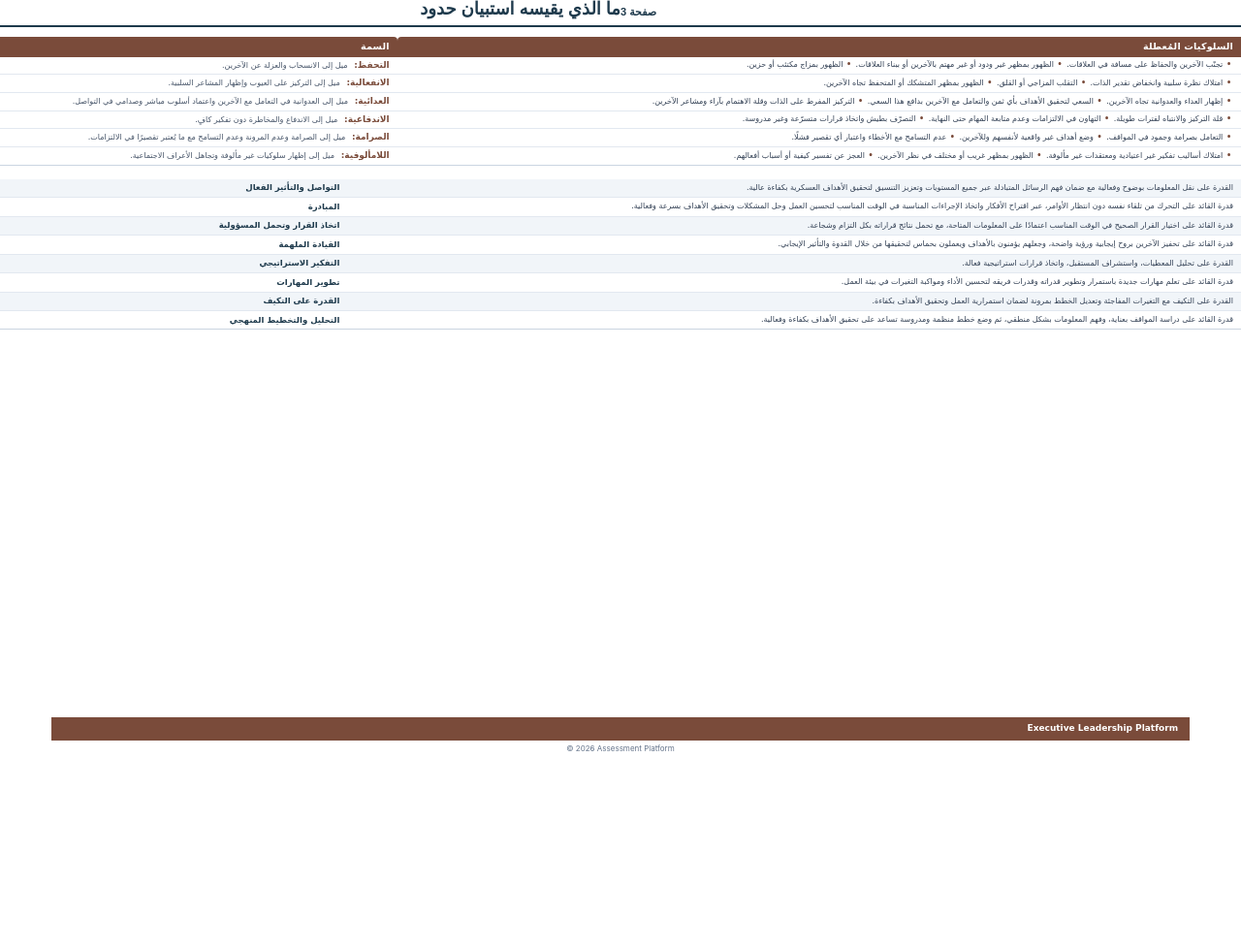
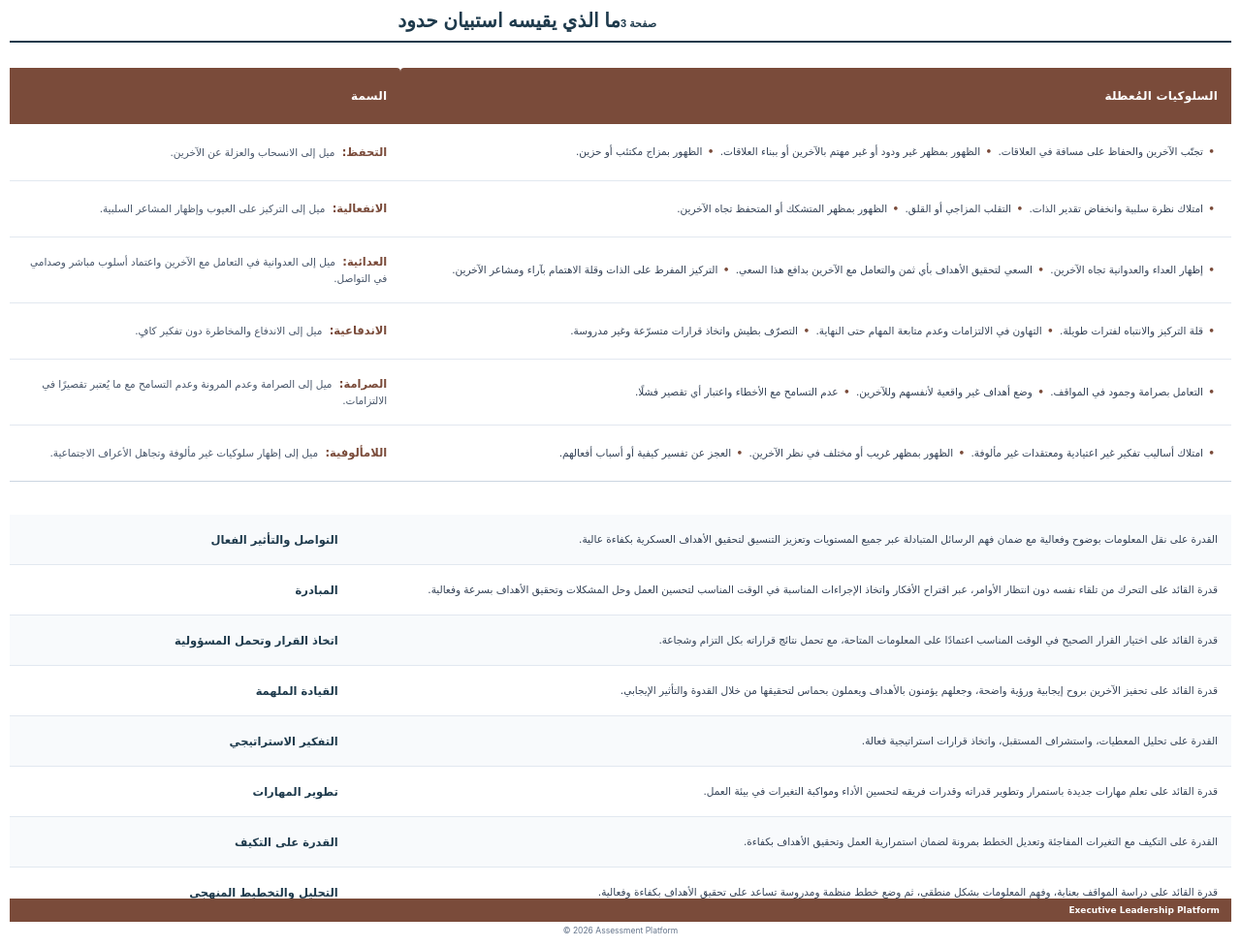
Before and after one commit to omarHaraz/psychometric-platform, a Spring app: template backend/src/main/resources/templates/report/page3.html in a window 1280 px wide. Shown: the whole page at 97% size. Before the commit the page ends 775 px from the top, so only its background shows below. Run offline with Thymeleaf, Linux system fonts and the light colour scheme; the template is opened without the code that fills it, so the values that code supplies are empty; some of the project's set-up classes (security, data sources, template engines, error pages and the like) are left out, and stand-ins take their place.

Commit message:
fix(report): vertically stretch Page 3 tables and apply uniform 10px boundary spacing

```diff
--- a/backend/src/main/resources/templates/report/page3.html
+++ b/backend/src/main/resources/templates/report/page3.html
@@ -10,7 +10,7 @@
            ========================================================================== */
         @page {
             size: A4 portrait;
-            margin: 10mm 14mm 16mm 14mm;
+            margin: 0;
         }
 
         * {
@@ -27,16 +27,25 @@
             color: #1e293b;
             direction: rtl;
             text-align: right;
-            font-size: 8.5px;
-            line-height: 1.35;
+            font-size: 9.5px;
+            line-height: 1.4;
+        }
+
+        /* 0. Main Page 3 Uniform 10px Boundary Wrapper */
+        .page3-wrapper {
+            padding: 10px;
+            width: 100%;
+            height: 100%;
+            box-sizing: border-box;
+            position: relative;
         }
 
         /* 1. Page Header */
         .page-header-box {
             width: 100%;
             border-bottom: 2px solid #1e3a4c;
-            padding-bottom: 6px;
-            margin-bottom: 10px;
+            padding-bottom: 10px;
+            margin-bottom: 26px;
             background: transparent;
         }
 
@@ -46,8 +55,8 @@
             table-layout: fixed;
             border-collapse: collapse;
             margin-top: 0;
-            margin-bottom: 14px;
-            font-size: 8.5px;
+            margin-bottom: 34px;
+            font-size: 10.5px;
             background-color: #ffffff;
         }
 
@@ -55,8 +64,8 @@
             background-color: #7a4b3a;
             color: #ffffff;
             font-weight: 700;
-            font-size: 9.5px;
-            padding: 4px 8px;
+            font-size: 12px;
+            padding: 11px 14px;
             text-align: right;
             border: none;
             letter-spacing: 0.2px;
@@ -72,12 +81,16 @@
             border-top-right-radius: 4px;
         }
 
+        table.derailer-table tr {
+            height: 58px;
+        }
+
         table.derailer-table td {
-            padding: 3px 8px;
+            padding: 16px 14px;
             vertical-align: middle;
             border: none;
             border-bottom: 1px solid #e2e8f0;
-            line-height: 1.3;
+            line-height: 1.6;
             color: #334155;
         }
 
@@ -87,7 +100,7 @@
 
         .trait-title {
             color: #7a4b3a;
-            font-size: 9px;
+            font-size: 11.5px;
             font-weight: 700;
             display: inline-block;
             margin-left: 4px;
@@ -95,20 +108,20 @@
 
         .trait-desc {
             color: #475569;
-            font-size: 8px;
+            font-size: 10.5px;
             display: inline;
         }
 
         .behaviors-text {
             color: #334155;
-            font-size: 8px;
-            line-height: 1.3;
+            font-size: 10.5px;
+            line-height: 1.6;
         }
 
         .behavior-dot {
             color: #7a4b3a;
             font-weight: bold;
-            margin: 0 2px 0 1px;
+            margin: 0 3px 0 2px;
         }
 
         /* 3. Competency Reference Table */
@@ -117,35 +130,39 @@
             table-layout: fixed;
             border-collapse: collapse;
             margin-top: 0;
-            margin-bottom: 14px;
-            font-size: 8.5px;
+            margin-bottom: 20px;
+            font-size: 10.5px;
             background-color: #ffffff;
         }
 
+        table.competency-table tr {
+            height: 52px;
+        }
+
         table.competency-table tr.shaded-row {
-            background-color: #f1f5f9;
+            background-color: #f8fafc;
         }
 
         table.competency-table td.comp-desc-cell {
             width: 72%;
-            padding: 3.5px 8px;
+            padding: 15px 14px;
             vertical-align: middle;
             border: none;
             border-bottom: 1px solid #e2e8f0;
             color: #334155;
-            font-size: 8px;
-            line-height: 1.3;
+            font-size: 10.5px;
+            line-height: 1.6;
             text-align: justify;
         }
 
         table.competency-table td.comp-name-cell {
             width: 28%;
-            padding: 3.5px 8px;
+            padding: 15px 14px;
             vertical-align: middle;
             border: none;
             border-bottom: 1px solid #e2e8f0;
             color: #1e3a4c;
-            font-size: 8.5px;
+            font-size: 11.5px;
             font-weight: 700;
             text-align: right;
         }
@@ -161,22 +178,22 @@
             left: 0;
             right: 0;
             width: 100%;
-            padding: 0 14mm 6mm 14mm;
+            padding: 0 10px 10px 10px;
             box-sizing: border-box;
         }
 
         .banner-copyright {
-            font-size: 8px;
+            font-size: 8.5px;
             color: #64748b;
             font-family: 'Inter', 'Arial', sans-serif;
             direction: ltr;
             text-align: center;
-            margin-top: 3px;
+            margin-top: 4px;
         }
     </style>
 </head>
 <body>
-    <div th:fragment="body">
+    <div th:fragment="body" class="page3-wrapper">
         <!-- 1. Page Header (Bulletproof Layout) -->
         <div class="page-header-box">
             <table style="width: 100%; border-collapse: collapse; border: none; background: transparent;">
@@ -187,7 +204,7 @@
                     </td>
                     <!-- Right: Main Title -->
                     <td style="text-align: right; vertical-align: bottom; width: 50%; border: none; padding: 0; background: transparent;">
-                        <h1 style="margin: 0; font-family: 'Cairo', 'Amiri', sans-serif; font-size: 18px; font-weight: 800; color: #1e3a4c; line-height: 1.1; background: transparent;">ما الذي يقيسه استبيان حدود</h1>
+                        <h1 style="margin: 0; font-family: 'Cairo', 'Amiri', sans-serif; font-size: 20px; font-weight: 800; color: #1e3a4c; line-height: 1.1; background: transparent;">ما الذي يقيسه استبيان حدود</h1>
                     </td>
                 </tr>
             </table>
```
